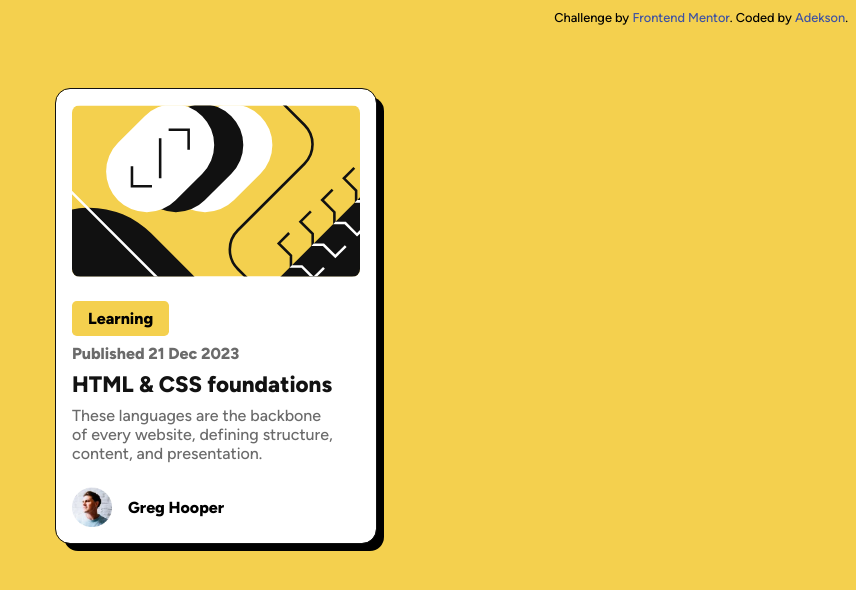
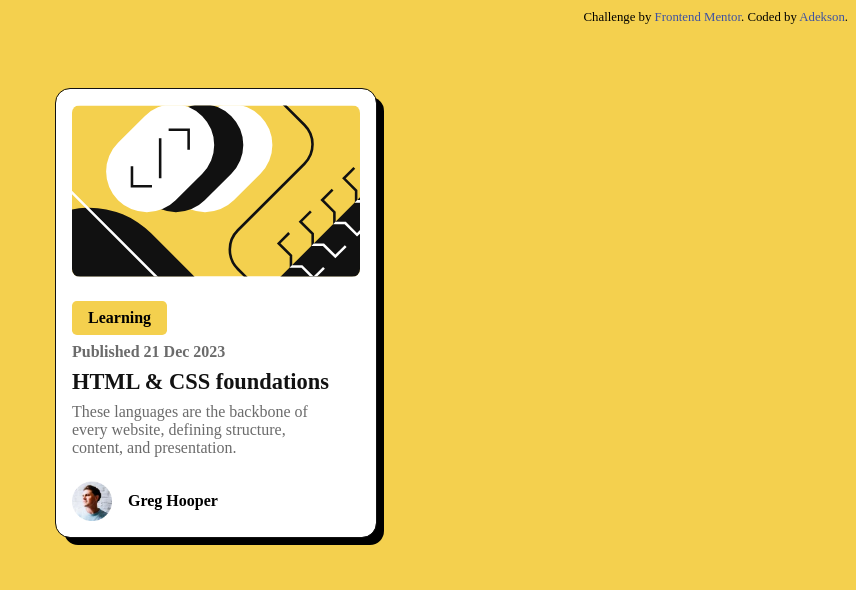
Before and after one commit to adektivity/Blog_Preview, a plain HTML site: page index.html in a window 1280 px wide. Shown: the whole page, without its empty margins (424-1280 px from the left). Drawn offline with Linux system fonts and the light colour scheme.

Commit message:
Finallygit add index.html style.css Back after so fvcking long!

```diff
--- a/index.html
+++ b/index.html
@@ -4,6 +4,7 @@
   <meta charset="UTF-8">
   <meta name="viewport" content="width=device-width, initial-scale=1.0"> <!-- displays site properly based on user's device -->
 
+  <link rel="stylesheet" href="fonts.css>
   <link rel="icon" type="image/png" sizes="32x32" href="./assets/images/favicon.png">
 
   <link rel="stylesheet" href="style.css">
--- a/style.css
+++ b/style.css
@@ -1,8 +1,3 @@
-@font-face {
-  font-family: "Figtree";
-  src: url("./assets/fonts/Figtree-VariableFont_wght.ttf") format("truetype");
-}
-
 *,
 *::before,
 *::after {
@@ -34,8 +29,6 @@ header {
 }
 
 .container {
-  /* display: grid; */
-  /* place-items: center; */
   background: var(--secondary-color);
   padding: 1rem 1rem;
   place-self: center;
@@ -45,7 +38,6 @@ header {
   border-radius: 0.875rem;
   box-shadow: 0.5rem 0.5rem;
 }
-
 .card {
   display: flex;
   flex-direction: column;
```
